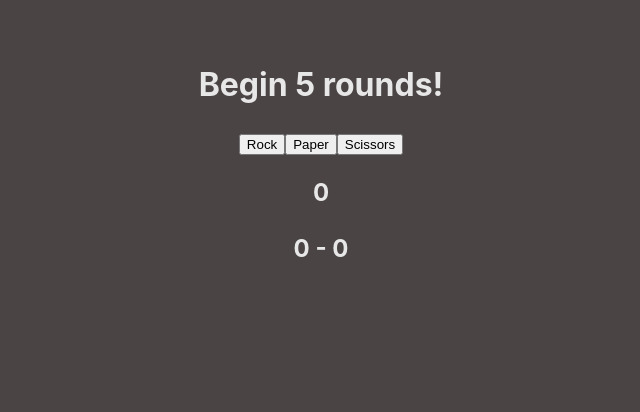
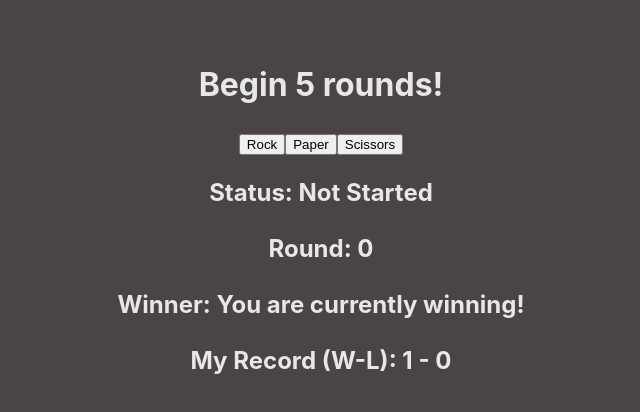
Before and after one commit to azizt3/App, a React (Vite) app: page / in a window 1280 px wide. Shown: the top 412 px of the page, without its empty margins (319-959 px from the left). Built offline with nearby package versions, Linux system fonts and the light colour scheme.

Commit message:
1 file modified

```diff
--- a/src/App.jsx
+++ b/src/App.jsx
@@ -1,44 +1,89 @@
-import { useState } from 'react'
-import './App.css'
+import { useState } from 'react';
+import './App.css';
 
-
-function Weapon(props){
-  return(
-    <button onClick = {props.onClickFunction}> {props.weapon} </button>
-  )
+function Weapon(props) {
+  return <button onClick={props.onClickFunction}> {props.weapon} </button>;
 }
 
+//Will display the game status (Not Started, In progress, Completed);
+//Will display the round #; ok
+//Will display who is winning; ok
+//Will display the record (W-L-T); ok
+
 function GameStatus(props) {
-  return(
-    <h2> {props.message} </h2>
-  )
-}
-
-function ScoreBoard(){
-  return(
-    <h2>0 - 0</h2>
-  )
-}
-
-function App() {
-
-  const[counter, setCounter] = useState(0);
-  const[computerWeapon, setComputerWeapon] = useState(0);
-  const roundCounter = () => setCounter(counter + 1 );
-
-	return (
-
+  return (
     <div>
-      <h1>Begin 5 rounds!</h1>
-      <Weapon onClickFunction = {roundCounter} weapon ='Rock'/>
-      <Weapon onClickFunction = {roundCounter} weapon ='Paper'/>
-      <Weapon onClickFunction = {roundCounter} weapon ='Scissors'/>
-      <GameStatus message = {counter}/>
-      <ScoreBoard/>
-
+      <h2> Status: {props.status} </h2>
+      <h2> Round: {props.round}</h2>
+      <h2> Winner: {props.winStatus}</h2>
+      <h2> My Record (W-L): {props.scoreBoard}</h2>
     </div>
   );
 }
 
+/*function ScoreBoard() {
+  return <h2>0 - 0</h2>;
+}
+*/
 
-export default App
+
+
+
+
+
+function App() {
+  //OBJECTS
+
+  const Status = ['Not Started', 'In Progress', 'Complete'];
+
+  const winLoseColors = {
+    winning: 'green',
+    losing: 'red'
+  }
+
+
+  //FUNCTIONS
+
+  function currentStatus() {
+    if (counter === 0) {
+      return setGameStatus(Status[0]);
+    } else counter > 0;
+    {
+      return setGameStatus(Status[1]);
+    }
+  }
+
+  function whosWinning() {
+    return playerScore > computerScore ? 'You are currently winning!' : 'You are losing!'
+  }
+
+
+
+  //STATES
+  const [counter, setCounter] = useState(0);
+  const [computerWeapon, setComputerWeapon] = useState(0);
+  const [computerScore, setComputerScore] = useState(0);
+  const [playerScore, setPlayerScore] = useState(1);
+  const [gameStatus, setGameStatus] = useState('Not Started');
+
+  const roundCounter = () => setCounter(counter + 1);
+
+  return (
+    <div>
+      <h1>Begin 5 rounds!</h1>
+      <Weapon onClickFunction={roundCounter} weapon="Rock" />
+      <Weapon onClickFunction={roundCounter} weapon="Paper" />
+      <Weapon onClickFunction={roundCounter} weapon="Scissors" />
+      <GameStatus
+        status={gameStatus}
+        round={counter}
+        winStatus ={whosWinning()}
+        scoreBoard = {playerScore+ " - " + computerScore}
+
+
+        />
+    </div>
+  );
+}
+
+export default App;
```
